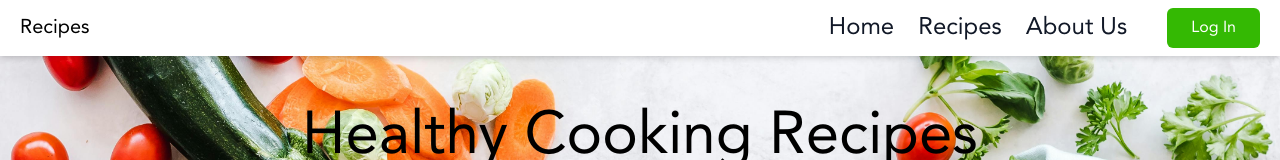
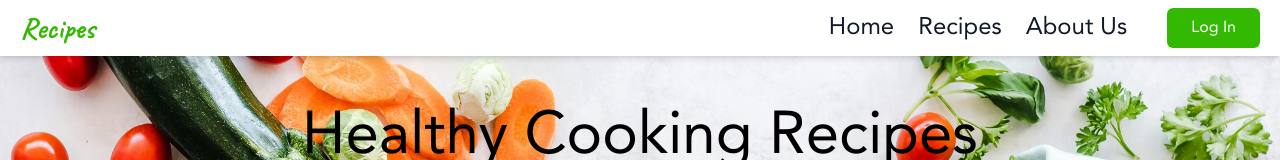
Before and after one commit to hashkitti001/recipes, a React (Vite) app in the folder frontend/: page / in a window 1280 px wide. Shown: the top 160 px of the page. Built offline with nearby package versions, Linux system fonts and the light colour scheme.

Commit message:
adjust header logo font

```diff
--- a/frontend/src/index.css
+++ b/frontend/src/index.css
@@ -5,6 +5,11 @@
 @font-face {
   font-family: 'Avenir';
   src: url('../src/assets/AvenirLTStd-Roman.otf');
+}
+
+@font-face {
+  font-family: 'Cedarville Cursive';
+  src:url('../src/assets/Caveat-VariableFont_wght.ttf')
 }
 :root {
   font-family: 'Avenir';
@@ -20,6 +25,13 @@
   -moz-osx-font-smoothing: grayscale;
 }
 
+.cursive {
+  font-family: 'Cedarville Cursive';
+
+}
+img {
+  max-width: 100% !important;
+}
 a {
   font-weight: 500;
   color: #646cff;
--- a/frontend/src/pages/landing/Header.tsx
+++ b/frontend/src/pages/landing/Header.tsx
@@ -46,7 +46,7 @@ const Header: React.FC = () => {
                 </div>
 
             </div>
-            <Link className="font-bold text-xl text-black" to="/">Recipes</Link>
+            <Link className="font-bold text-3xl text-100 cursive" to="/">Recipes</Link>
             {/* Mobile Menu */}
             <nav
                 className={`fixed inset-0 bg-white flex flex-col  items-center justify-center gap-10 z-10 transform ${
@@ -87,7 +87,7 @@ const Header: React.FC = () => {
                                 className="text-5xl text-black cursor-pointer"
                                 onClick={toggleDropDown}
                             />
-                            <p className='text-300 text-lg text-wrap pl-3'>{`${username}`}</p>
+                            <p className='text-300 text-lg text-wrap px-5'>{`${username}`}</p>
                             </div>
 
                             <div
```
Also changed, not shown: frontend/src/assets/Caveat-VariableFont_wght.ttf (added).
